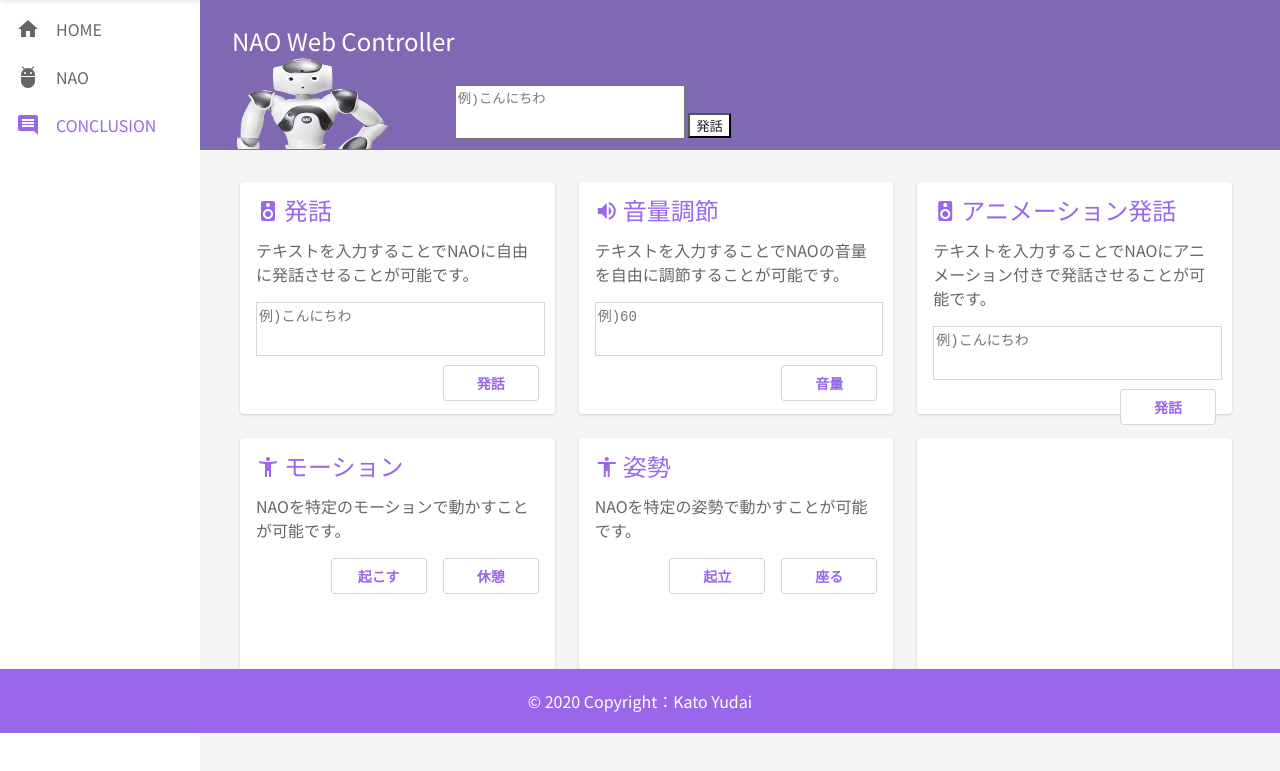
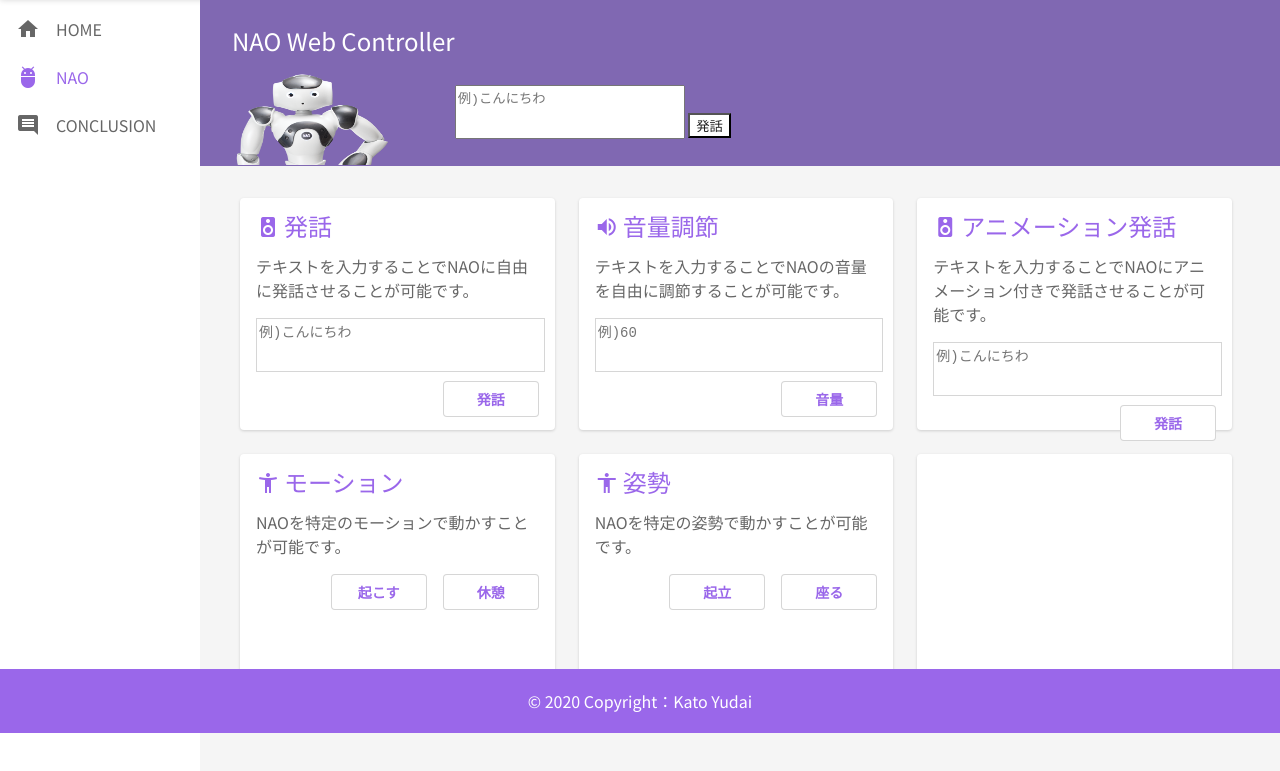
Before and after one commit to makeupwith/web_data_description, a plain HTML site: page nao.html in a window 1280 px wide. Shown: the part 67-838 px from the top of the page. Drawn offline with Linux system fonts and the light colour scheme; no server answers.

Commit message:
Fix Navigation-drawer

```diff
--- a/assets/css/index.css
+++ b/assets/css/index.css
@@ -30,10 +30,6 @@
   color: #9A67EA;
 }
 
-.navi-drawer a:hover {
-  background-color: rgba(0, 0, 0, 0.04);
-}
-
 .content-title {
   padding: 32px 48px;
 }
--- a/assets/css/nao.css
+++ b/assets/css/nao.css
@@ -26,12 +26,8 @@
 ===================== */
 
 /* 3.1 navigation drawer */
-.navi-drawer a:last-child {
+.navi-drawer a:nth-child(2) {
   color: #9A67EA;
-}
-
-.navi-drawer a:hover {
-  background-color: rgba(0, 0, 0, 0.04);
 }
 
 /* 3.2 content */
@@ -42,6 +38,10 @@
 .content-title {
   padding: 32px 48px 0px 32px;
   display: flex;
+}
+
+.content-title h5 {
+  padding-bottom: 1rem;
 }
 
 .content-title img {
```
